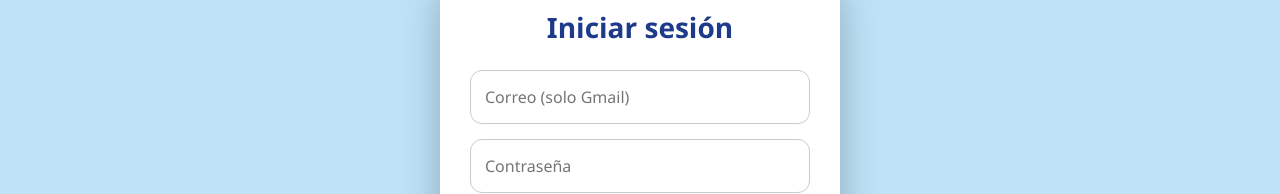
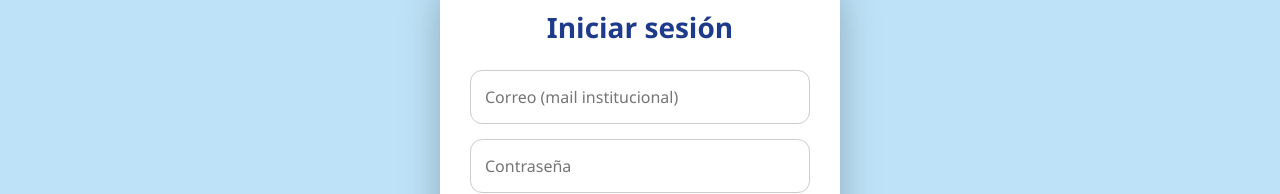
Before and after one commit to 4x3l15/WebSite_ProA, a React (Vite) app in the folder WebCole/: page /login in a window 1280 px wide. Shown: the part 301-495 px from the top of the page. Built offline with nearby package versions, Linux system fonts and the light colour scheme.

Commit message:
gmail solo institucional

```diff
--- a/WebCole/src/componentes/InicioSesion.jsx
+++ b/WebCole/src/componentes/InicioSesion.jsx
@@ -15,8 +15,8 @@ function InicioSesion() {
     e.preventDefault();
     setError("");
 
-    if (!username.endsWith("@gmail.com")) {
-      setError("Solo puedes usar una cuenta de Gmail.");
+    if (!username.endsWith("@escuelasproa.edu.ar")) {
+      setError("Solo puedes usar una cuenta institucional.");
       return;
     }
 
@@ -77,7 +77,7 @@ function InicioSesion() {
         <form onSubmit={handleSubmit}>
           <input
             type="email"
-            placeholder="Correo (solo Gmail)"
+            placeholder="Correo (mail institucional)"
             value={username}
             onChange={(e) => setUsername(e.target.value)}
             required
```
